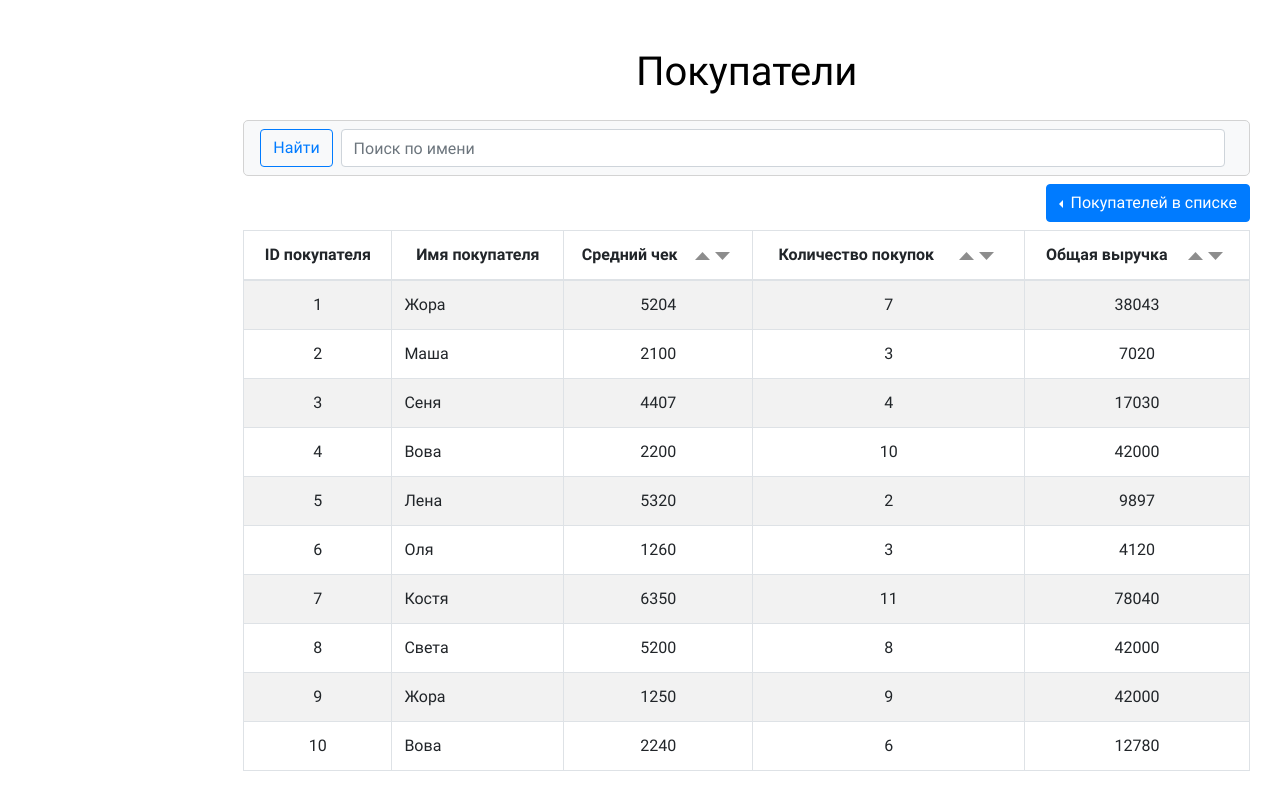
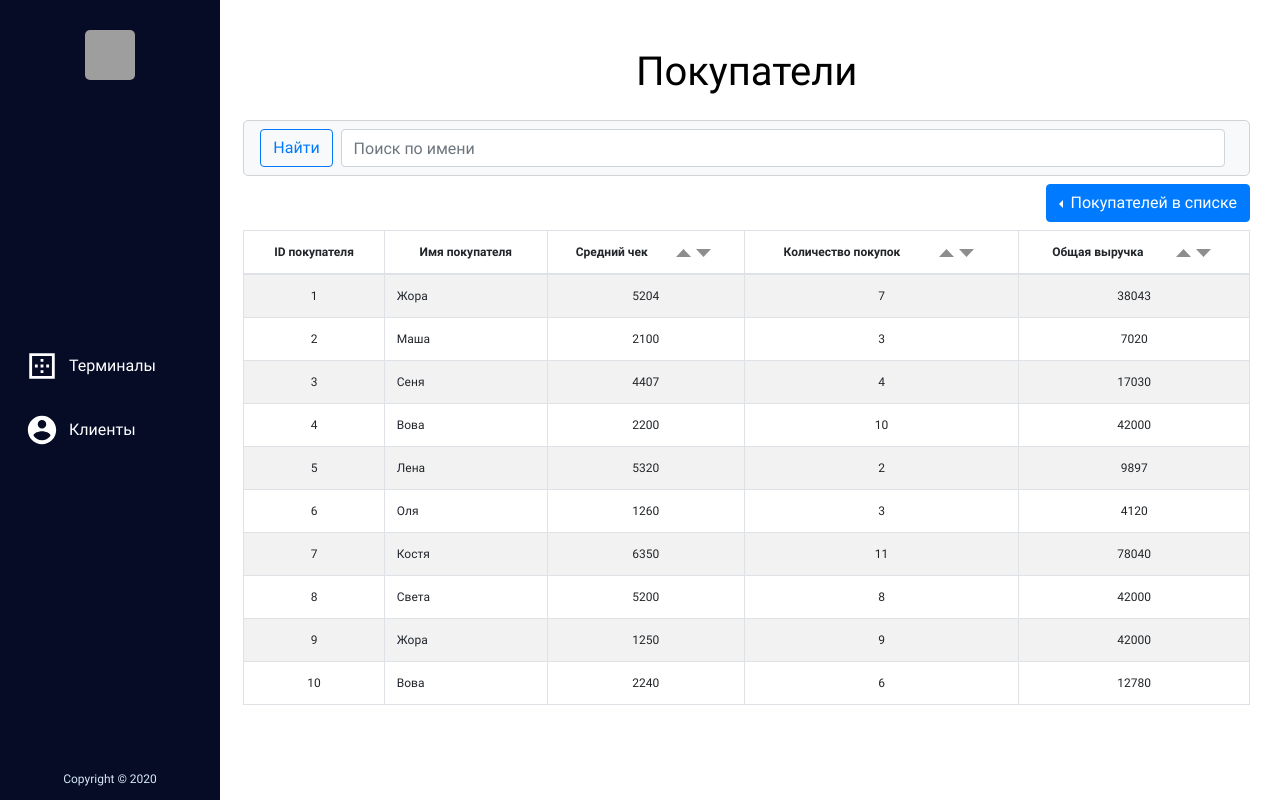
Before and after one commit to 560560/invoice, a React (Create React App) app: page /buyers in a window 1280 px wide. Built offline with nearby package versions, Linux system fonts and the light colour scheme; grey boxes are pictures that could not be loaded.

Commit message:
Проект готов.

```diff
--- a/src/components/Buyers/Buyer/Buyer.js
+++ b/src/components/Buyers/Buyer/Buyer.js
@@ -7,7 +7,7 @@ const Buyer = ({buyer}) => {
     if (!buyer) return <div>loading...</div>
 
     return (
-        <div className="col-xl-10 col-lg-12 col-md-12 col-sm-12 col-12">
+        <div className="col-xl-10 col-12">
         <Container>
             <Row className="justify-content-center">
 
--- a/src/components/Buyers/Buyers.js
+++ b/src/components/Buyers/Buyers.js
@@ -30,7 +30,7 @@ const Buyers = ({setNameSearchSelector, buyers, setSorting, nameSearchSelector,
 
     return (
 
-        <div className="col-xl-10 col-lg-12 col-md-12 col-sm-12 col-12">
+        <div className="col-xl-10 col-11">
             <Container>
                 <h1 className="text-center mt-5">Покупатели</h1>
                 <Search setNameSearchSelector={setNameSearchSelector} nameSearchSelector={nameSearchSelector}/>
--- a/src/components/Sidebar/Sidebar.js
+++ b/src/components/Sidebar/Sidebar.js
@@ -1,14 +1,20 @@
-import React from 'react';
+import React, {useState} from 'react';
 import {Link} from "react-router-dom";
 import Acoount from "./acoount";
 import * as MdIcons from 'react-icons/md'
 
 
+const Sidebar = ({avatar, logout, isAuth}) => {
+    const [showMenu, setShowMenu] = useState(false)
 
-const Sidebar = ({avatar, logout, isAuth}) => {
+const showHiddenMenu= (status) => {
+    setShowMenu(status)
+}
+
     return (
-        <div className="col-xl-2 col-lg-0 col-md-0 col-sm-0 col-0">
-        <div className="sidebar col-2 min">
+        <>
+            <div className="col-xl-2 col-1">
+                <div className="sidebar col-2 min" style={showMenu ? {left: 0, minWidth:220, display: "flex"} : {}} onMouseLeave={() => {showHiddenMenu(false)}}>
 
                     <div className="header">
                         <div className="avatar">
@@ -23,7 +29,26 @@ const Sidebar = ({avatar, logout, isAuth}) => {
                         <span>Copyright © 2020</span>
                     </div>
                 </div>
+
+                <div className="sidebar-small"   style={showMenu ? {display:"none" } : {}}  onMouseEnter={() => {showHiddenMenu(true)}}>
+
+                    <div className="header">
+                        <div className="avatar">
+                            {isAuth && <Acoount logout={logout} avatar={avatar}/>}
                         </div>
+                    </div>
+                    <nav className="navigation">
+                        <Link to={"/terminals"} className="menu__bars"><MdIcons.MdBorderOuter/></Link>
+                        <Link to={"/buyers"} className="menu__bars"> <MdIcons.MdAccountCircle/></Link>
+                    </nav>
+                    <div className="footer">
+                        <span></span>
+                    </div>
+                </div>
+            </div>
+
+
+        </>
     );
 }
 
--- a/src/components/Terminals/Terminals.js
+++ b/src/components/Terminals/Terminals.js
@@ -48,7 +48,7 @@ const Terminals = ({addNewTerminal, terminals, deleteTerminal}) => {
     }
 
     return (
-        <div className="col-xl-10 col-lg-12 col-md-12 col-sm-12 col-12 ">
+        <div className="col-xl-10 col-12 ">
             <Container className="terminal__container">
 
                 <h1 className="text-center mt-5 ">Терминалы</h1>
--- a/src/styles/main.scss
+++ b/src/styles/main.scss
@@ -36,6 +36,9 @@ body {
 
 }
 
+.sidebar-small {
+  display: none;
+}
 
 .sidebar {
   color: white;
@@ -48,7 +51,7 @@ body {
   padding-bottom: 10px;
   position: fixed;
   justify-content: space-between;
-  transition: 200ms;
+
 
   & .header {
     display: flex;
@@ -345,28 +348,99 @@ body {
 }
 
 
+@media (max-width: 1439px) {
+  .min {
+    left: -174px;
+    display: none;
 
-@media (min-width: 768px) and (max-width: 1439px) {
-  .min {
-    left: -240px;
-    transition: 200ms;
+    z-index: 10;
   }
 
-}
+  .sidebar-small {
+    z-index: 1;
+    color: white;
+    width: 60px;
+    height: 100vh;
+    display: flex;
+    left: 0px;
+    flex-flow: column;
+    background-color: #060B26;
+    padding-bottom: 10px;
+    position: fixed;
+    justify-content: space-between;
 
-@media (min-width: 576px) and (max-width: 767px) {
-  .min {
 
-    left: -240px;
-    transition: 200ms;
+    & .header {
+      display: flex;
+      justify-content: center;
+      align-items: center;
+      height: 70px;
+      margin-top: 20px;
+
+
+      & .avatar {
+        position: relative;
+        cursor: pointer;
+        display: flex;
+        justify-content: center;
+
+        & img {
+          height: 50px;
+          width: 50px;
+          border-radius: 5px;
+        }
+
+        & .logout__button {
+          display: none;
+        }
+      }
+
+
+    }
+
+    & .navigation {
+      display: flex;
+      flex-flow: column;
+      align-items: center;
+      justify-content: center;
+      margin-top: -85px;
+
+      & .menu__bars {
+        display: flex;
+        align-items: center;
+        text-decoration: none;
+        color: white;
+
+        margin-bottom: 30px;
+
+        & svg {
+
+          font-size: 34px;
+        }
+      }
+
+      & .menu__bars:last-child {
+        margin-bottom: 0;
+      }
+    }
+
+    & .footer {
+      text-align: center;
+
+      & span {
+
+        color: #d6e8f8;
+      }
+    }
   }
 
-}
-
-@media (max-width: 575px) {
-  .min {
-    left: -240px;
-    transition: 200ms;
+  .buyers__table {
+    font-size: 12px;
+    width: 100%;
+    height: calc(100vh * 0.6);
+    overflow-y: auto;
+    overflow-x: hidden;
   }
 
+
 }
```
Lines whose indentation alone changed are shown as unchanged.
